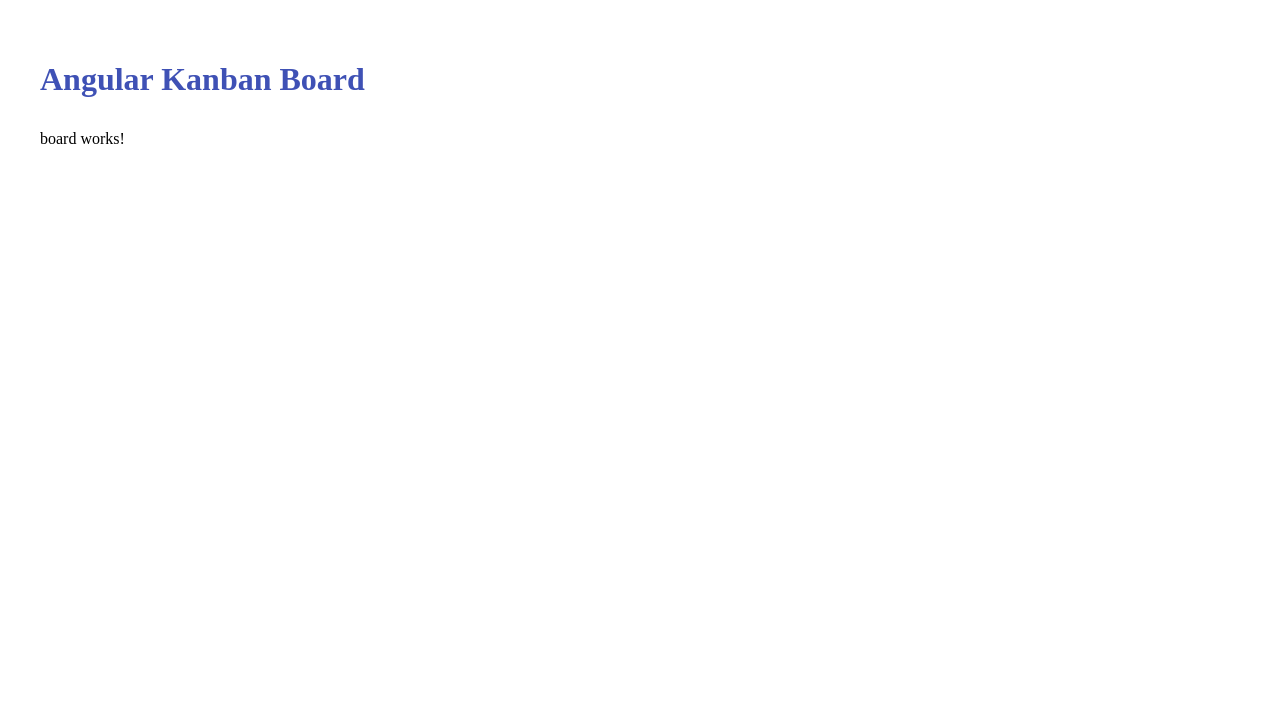
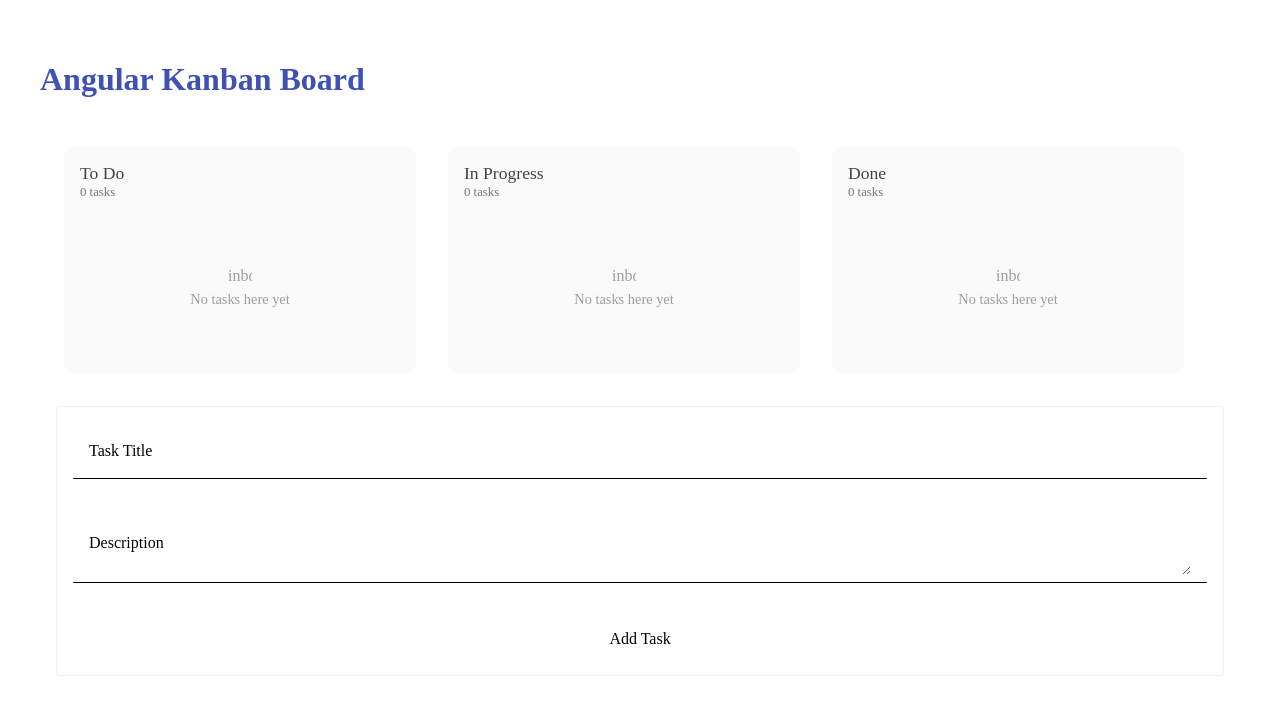
Before and after one commit to igoride/Kanban, an Angular app: page / in a window 1280 px wide. Shown: the top 714 px of the page. Built offline with nearby package versions, Linux system fonts and the light colour scheme.

Commit message:
Update board.component.html

```diff
--- a/src/app/board/board.component.html
+++ b/src/app/board/board.component.html
@@ -1 +1,24 @@
-<p>board works!</p>
+<div class="board" cdkDropListGroup >
+    <app-column
+      title="To Do"
+      status="todo"
+      [tasks]="todoTasks"
+      (taskDropped)="onTaskDropped($event)">
+    </app-column>
+
+    <app-column
+      title="In Progress"
+      status="in-progress"
+      [tasks]="inProgressTasks"
+      (taskDropped)="onTaskDropped($event)">
+    </app-column>
+
+    <app-column
+      title="Done"
+      status="done"
+      [tasks]="doneTasks"
+      (taskDropped)="onTaskDropped($event)">
+    </app-column>
+  </div>
+
+  <app-add-task (addTask)="addTask($event)"></app-add-task>
```
